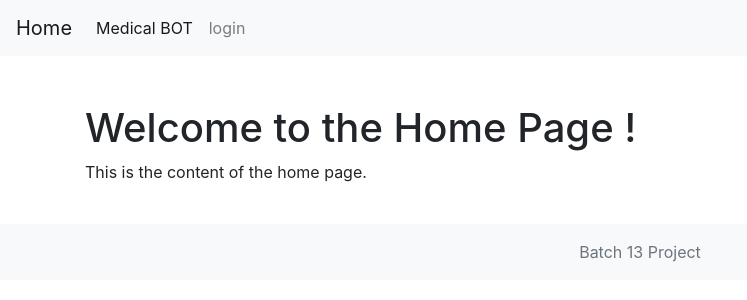
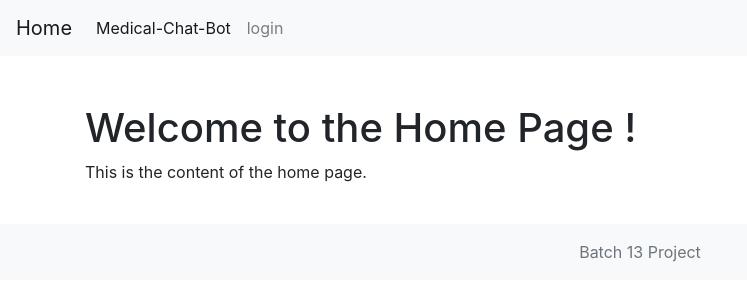
Before and after one commit to Health-visioneers/HealthVisionersBackend, a Django app: page / in a window 1280 px wide. Shown: the top 300 px of the page, without its empty margins (0-747 px from the left). Run offline with Django 5.2, Linux system fonts and the light colour scheme; some libraries are stand-ins or nearby versions.

Commit message:
Update header.html

```diff
--- a/users/templates/header.html
+++ b/users/templates/header.html
@@ -7,7 +7,7 @@
         <div class="collapse navbar-collapse" id="navbarNav">
             <ul class="navbar-nav">
                 <li class="nav-item active">
-                    <a class="nav-link" href="{% url 'chat_view' %}">Medical BOT</a>
+                    <a class="nav-link" href="{% url 'chat_view' %}">Medical-Chat-Bot</a>
                 </li>
                 {% if request.user.is_authenticated %}
                 <li class="nav-item" >
```
